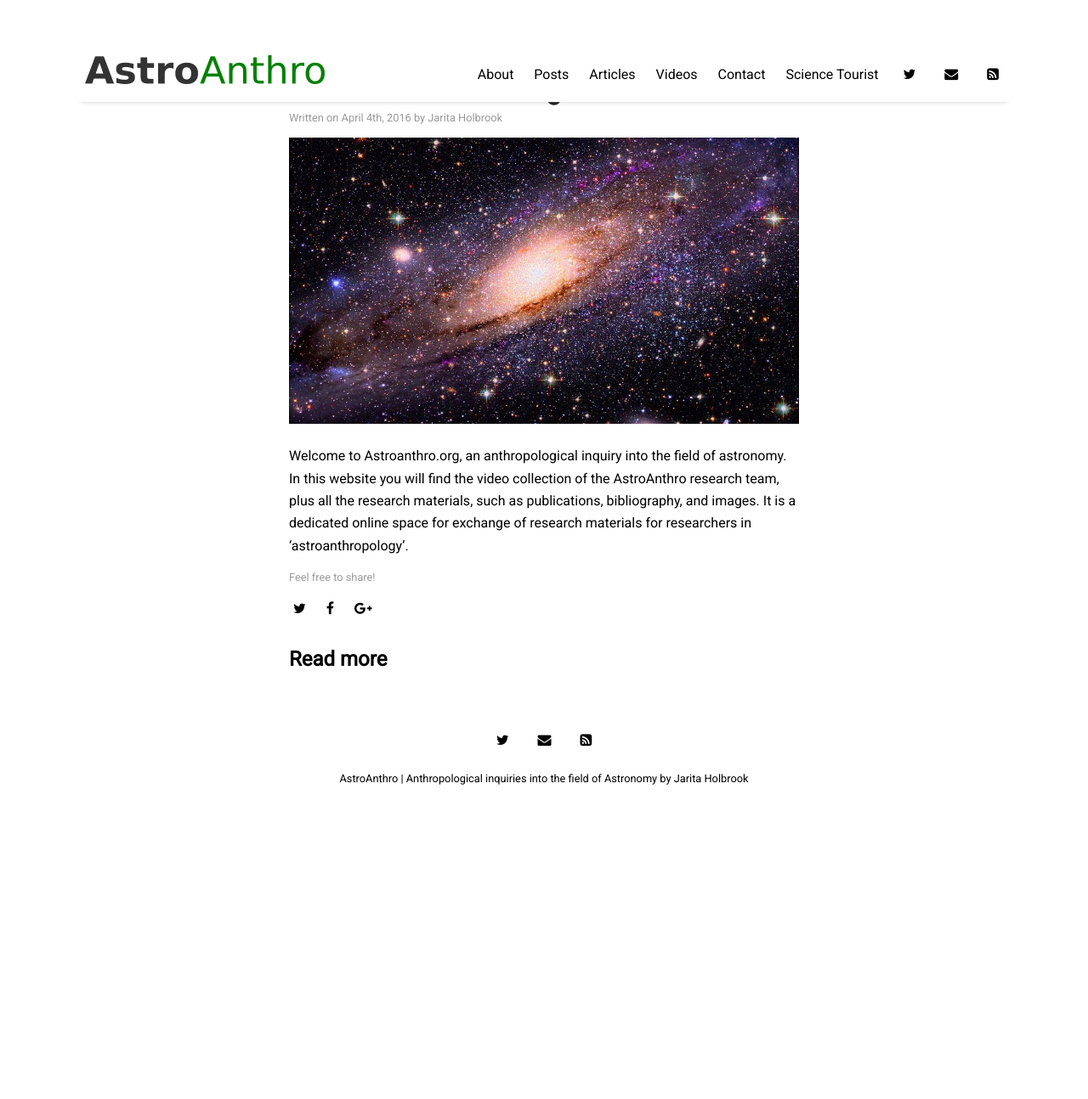
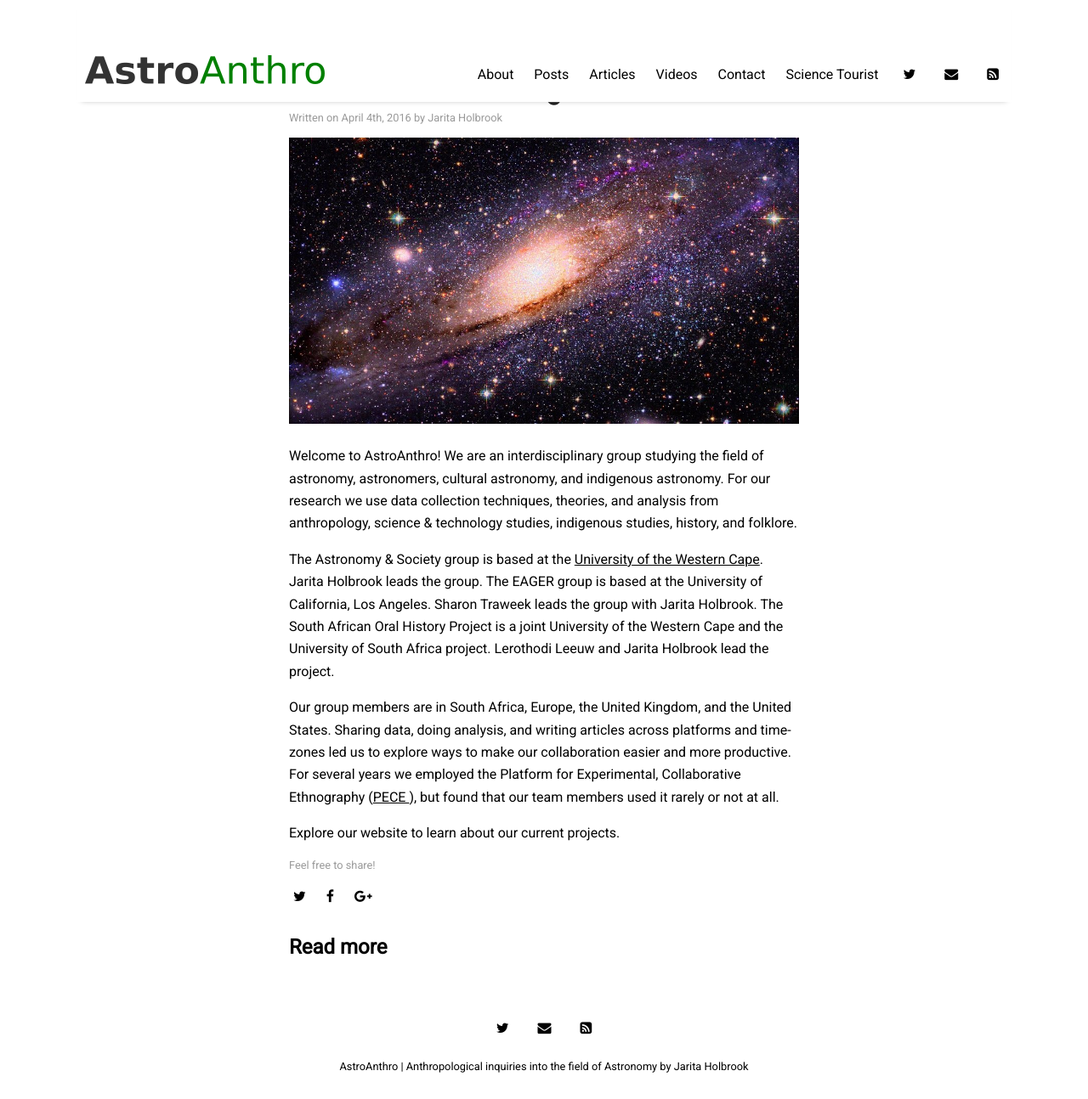
Before and after one commit to romeeld/AstroAnthro, a Jekyll site: the page built from _posts/2016-04-04-about-astroanthro.md, in a window 1280 px wide and 1294 px high. Shown: the whole window at 85% size. Built offline with Jekyll 4.4.1, drawn with Linux system fonts in a browser that asks for light colours; nearby versions of some CDN libraries.

Commit message:
Update 2016-04-04-about-astroanthro.md

```diff
--- a/_posts/2016-04-04-about-astroanthro.md
+++ b/_posts/2016-04-04-about-astroanthro.md
@@ -7,4 +7,10 @@ tags: [about]
 image: hubble-img.jpg
 ---
 
-Welcome to Astroanthro.org, an anthropological inquiry into the field of astronomy. In this website you will find the video collection of the AstroAnthro research team, plus all the research materials, such as publications, bibliography, and images. It is a dedicated online space for exchange of research materials for researchers in 'astroanthropology'.
+Welcome to AstroAnthro! We are an interdisciplinary group studying the field of astronomy, astronomers, cultural astronomy, and indigenous astronomy. For our research we use data collection techniques, theories, and analysis from anthropology, science & technology studies, indigenous studies, history, and folklore.
+
+The Astronomy & Society group is based at the <a href="http://uwc.ac.za">University of the Western Cape</a>. Jarita Holbrook leads the group. The EAGER group is based at the University of California, Los Angeles. Sharon Traweek leads the group with Jarita Holbrook. The South African Oral History Project is a joint University of the Western Cape and the University of South Africa project. Lerothodi Leeuw and Jarita Holbrook lead the project.
+
+Our group members are in South Africa, Europe, the United Kingdom, and the United States. Sharing data, doing analysis, and writing articles across platforms and time-zones led us to explore ways to make our collaboration easier and more productive. For several years we employed the Platform for Experimental, Collaborative Ethnography (<a href="http://worldpece.org/about" >PECE </a>), but found that our team members used it rarely or not at all.
+
+Explore our website to learn about our current projects.
```
